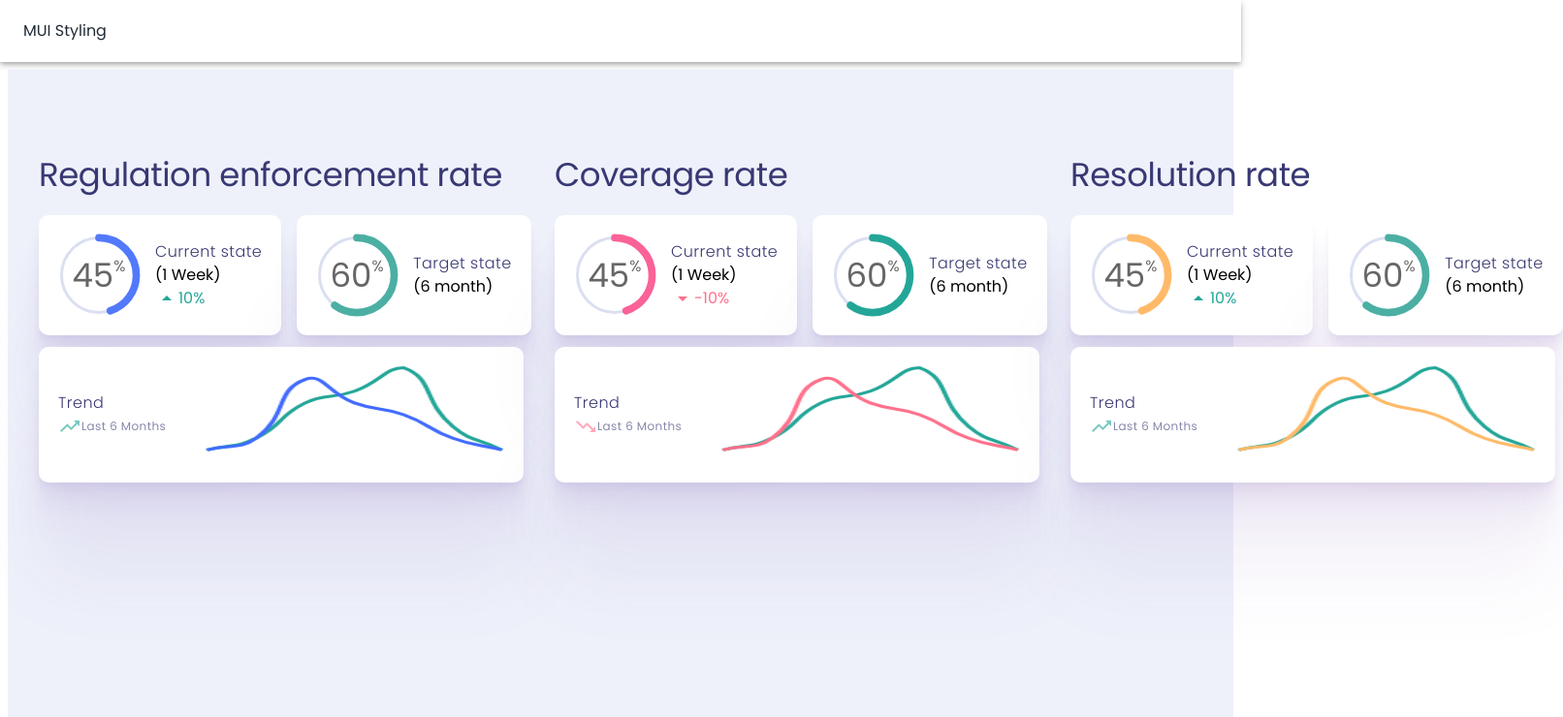
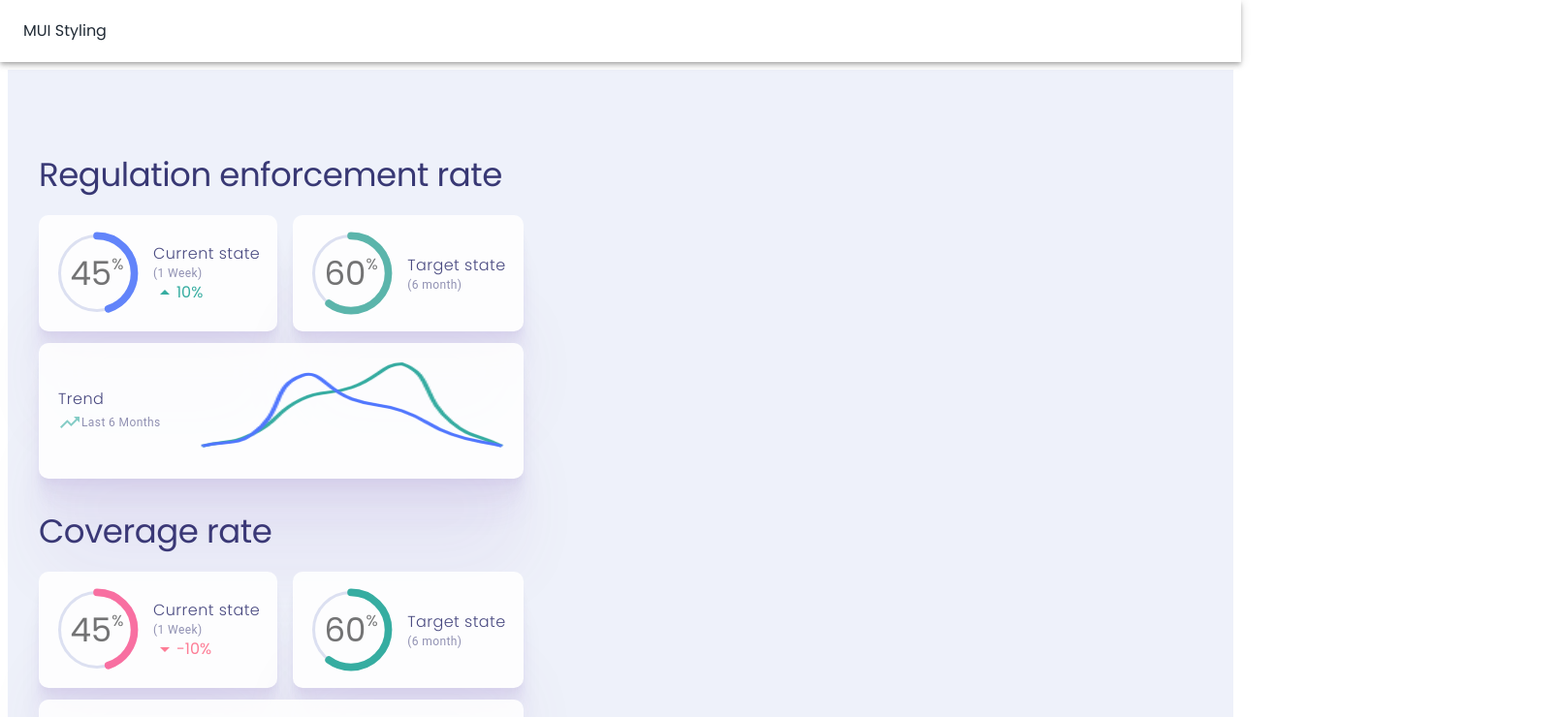
Before and after one commit to DenisReact/ministry-of-municipal-test-task, a React (Create React App) app: page / in a window 1280 px wide. Shown: the top 740 px of the page at 97% size, 1612 px wide, since content can reach past the window. Built offline with nearby package versions, Linux system fonts and the light colour scheme.

Commit message:
fix(title): fixed title - styles

```diff
--- a/src/components/ui/progress-card.tsx
+++ b/src/components/ui/progress-card.tsx
@@ -45,12 +45,13 @@ export default function ProgressCard({ data }: { data: TDataEl }) {
 							display: 'flex',
 							alignItems: 'center',
 							gap: '16px',
-							padding: '20px',
+							padding: '18px',
 							backgroundColor: '#FFFFFF',
+							opacity: '0.9',
 							boxShadow:
 								'0px 100px 80px rgba(108, 73, 172, 0.07), 0px 41.7776px 33.4221px rgba(108, 73, 172, 0.0503198), 0px 22.3363px 17.869px rgba(108, 73, 172, 0.0417275), 0px 12.5216px 10.0172px rgba(108, 73, 172, 0.035), 0px 6.6501px 5.32008px rgba(108, 73, 172, 0.0282725), 0px 2.76726px 2.21381px rgba(108, 73, 172, 0.0196802)',
 							borderRadius: '10px',
-							width: '50%',
+							maxWidth: '50%',
 						}}
 					>
 						<ProgressBar
@@ -72,7 +73,21 @@ export default function ProgressCard({ data }: { data: TDataEl }) {
 							>
 								{el.title}
 							</Typography>
-							<Typography>{el.time}</Typography>
+							<Typography
+								sx={{
+									fontFamily: 'Roboto, sans-serif',
+									fontStyle: 'normal',
+									fontWeight: '400',
+									fontSize: '12px',
+									lineHeight: '16px',
+									letterSpacing: '0.4px',
+									color: '#383874',
+									mixBlendMode: 'normal',
+									opacity: '0.6',
+								}}
+							>
+								{el.time}
+							</Typography>
 							{el.value && (
 								<Typography
 									sx={{
@@ -93,6 +108,7 @@ export default function ProgressCard({ data }: { data: TDataEl }) {
 				sx={{
 					padding: '20px',
 					backgroundColor: '#FFFFFF',
+					opacity: '0.9',
 					boxShadow:
 						'0px 100px 80px rgba(108, 73, 172, 0.07), 0px 41.7776px 33.4221px rgba(108, 73, 172, 0.0503198), 0px 22.3363px 17.869px rgba(108, 73, 172, 0.0417275), 0px 12.5216px 10.0172px rgba(108, 73, 172, 0.035), 0px 6.6501px 5.32008px rgba(108, 73, 172, 0.0282725), 0px 2.76726px 2.21381px rgba(108, 73, 172, 0.0196802)',
 					borderRadius: '10px',
@@ -124,7 +140,7 @@ export default function ProgressCard({ data }: { data: TDataEl }) {
 					</Typography>
 					<Typography
 						sx={{
-							// fontFamily: 'Roboto',
+							fontFamily: 'Roboto, sans-serif',
 							fontStyle: 'normal',
 							fontWeight: '400',
 							fontSize: '12px',
--- a/src/pages/visual-pollution-page.tsx
+++ b/src/pages/visual-pollution-page.tsx
@@ -13,7 +13,7 @@ export default function VisualPollutionPage() {
 				padding: '86px 40px 0 32px',
 				display: 'flex',
 				gap: '32px',
-				'@media (max-width: 1024px)': {
+				'@media (max-width: 1400px)': {
 					flexDirection: 'column',
 				},
 			}}
```
